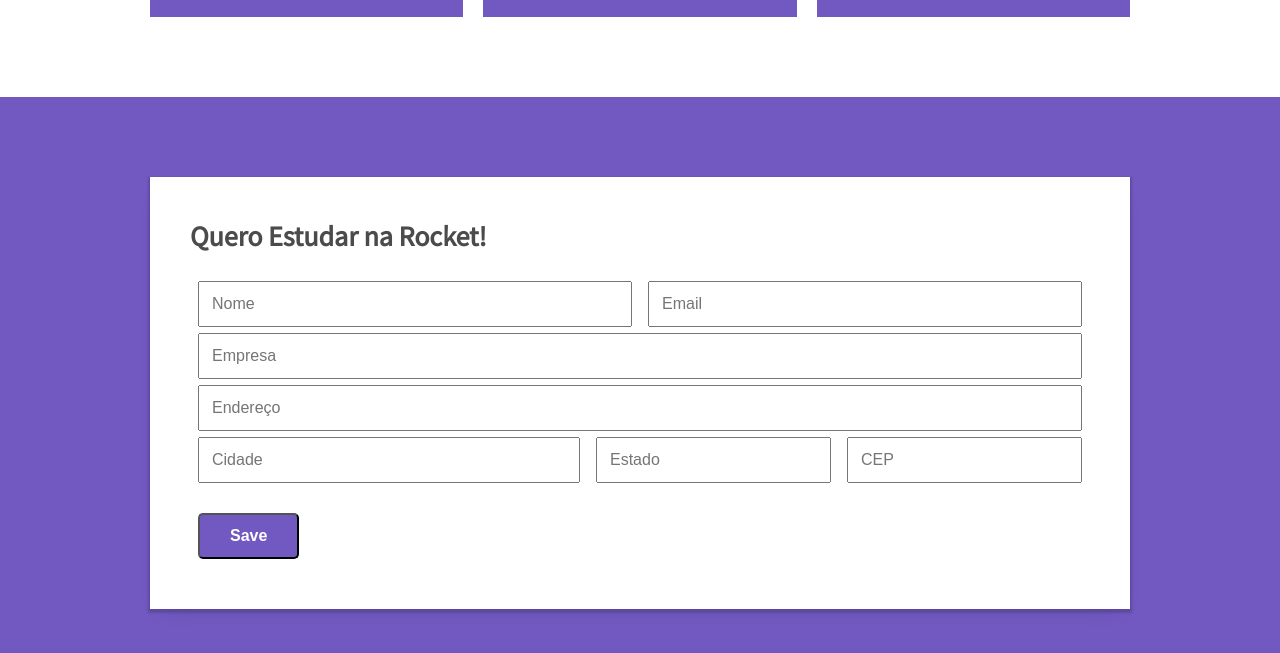
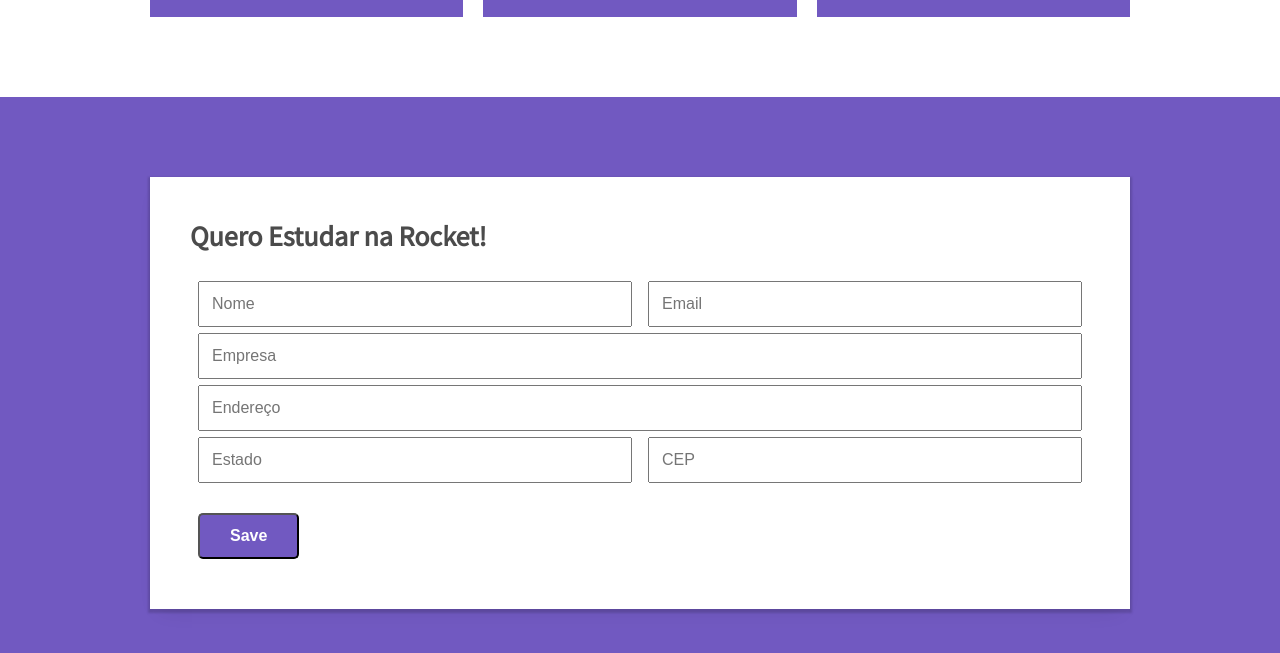
Before and after one commit to yoneshinzato/masterclass-rocketseat-responsividade, a plain HTML site: page index.html in a window 1280 px wide. Shown: the part 1175-1828 px from the top of the page. Drawn offline with Linux system fonts and the light colour scheme.

Commit message:
final II

```diff
--- a/index.html
+++ b/index.html
@@ -99,7 +99,7 @@
         </div>
 
         <div class="form-group">
-          <input class="input-control" placeholder="Cidade" style="flex: 3 1" />
+          <!-- <input class="input-control" placeholder="Cidade" style="flex: 3 1" /> -->
           <input class="input-control" placeholder="Estado" style="flex: 1" />
           <input class="input-control" placeholder="CEP" style="flex: 1" />
         </div>
```
